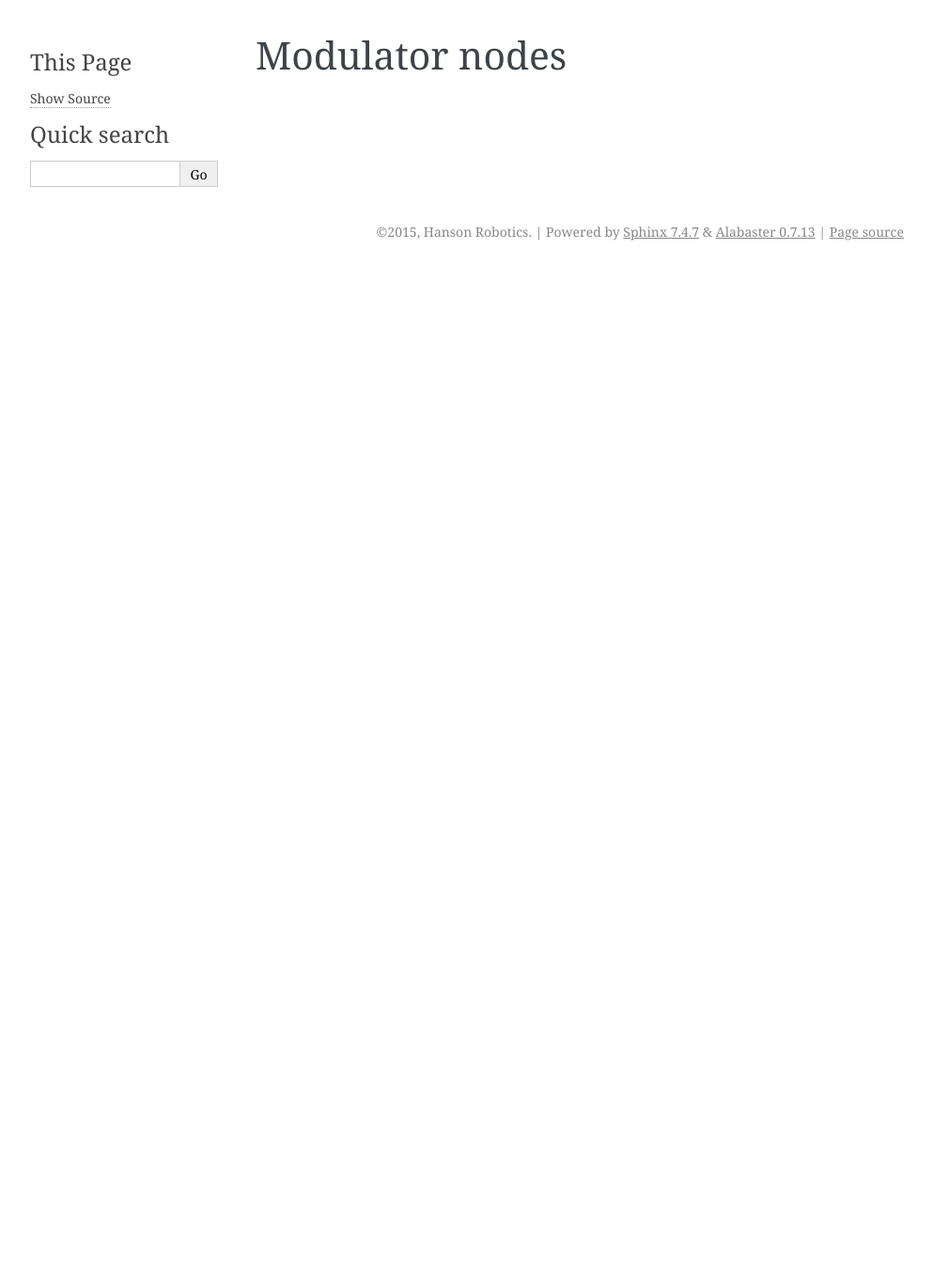
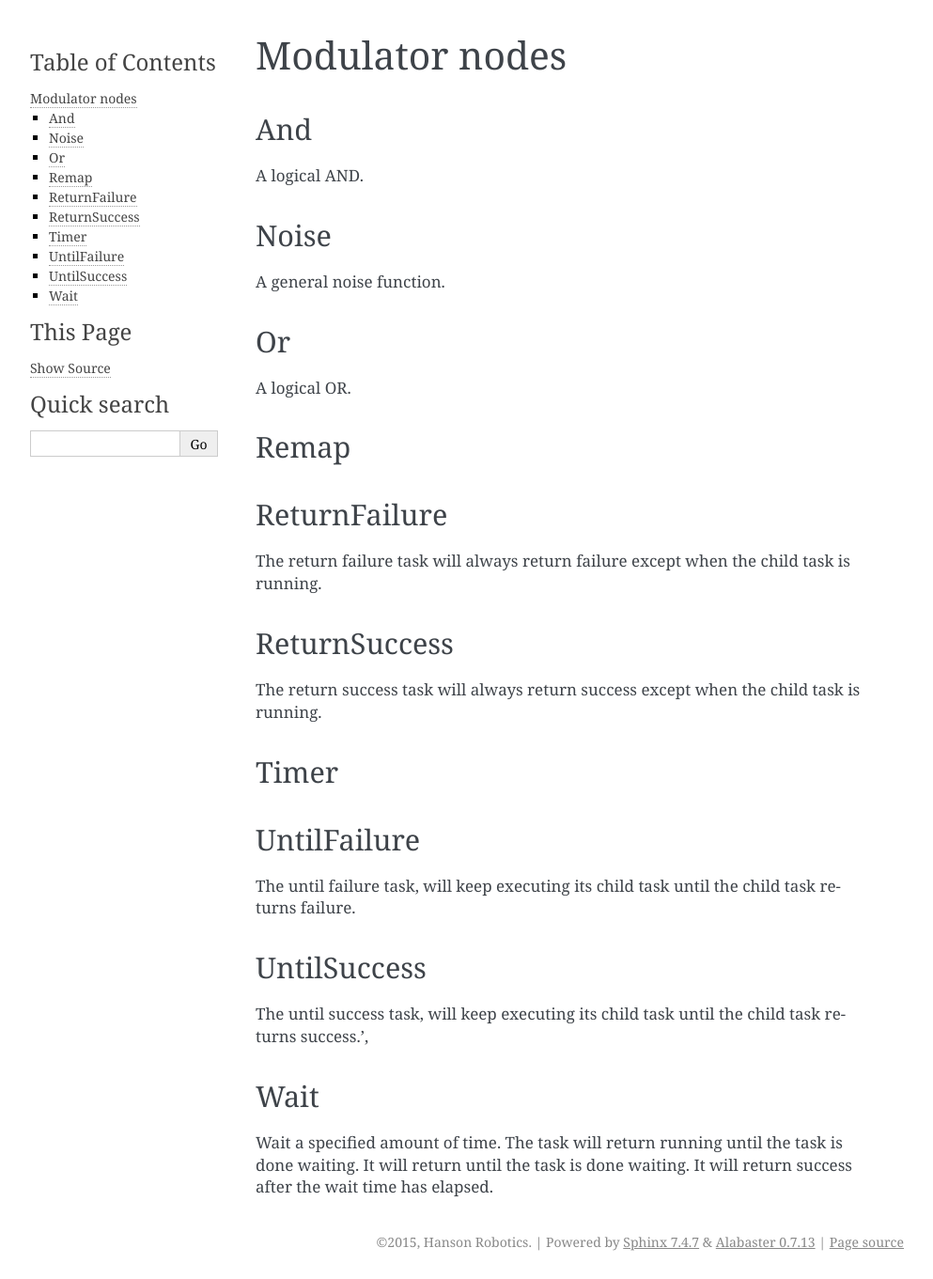
Before and after one commit to renatopp/ghost-editor, a Sphinx documentation site: the page built from docs/source/usability/nodes/modulators.rst, in a window 1280 px wide. Shown: the whole page at 94% size, without its empty margins (148-1141 px from the left). Built offline with Sphinx 7.4.7, drawn with Linux system fonts in a browser that asks for light colours; before the commit the page ends 900 px from its top, so only the background shows below that.

Commit message:
Modulator nodes documentation

```diff
--- a/docs/source/usability/nodes/modulators.rst
+++ b/docs/source/usability/nodes/modulators.rst
@@ -1,3 +1,69 @@
 ===============
 Modulator nodes
 ===============
+
+
+---
+And
+---
+
+A logical AND.
+
+
+-----
+Noise
+-----
+
+A general noise function.
+
+
+--
+Or
+--
+
+A logical OR.
+
+
+-----
+Remap
+-----
+
+
+-------------
+ReturnFailure
+-------------
+
+The return failure task will always return failure except when the child task is running.
+
+
+-------------
+ReturnSuccess
+-------------
+
+The return success task will always return success except when the child task is running.
+
+
+-----
+Timer
+-----
+
+
+------------
+UntilFailure
+------------
+
+The until failure task, will keep executing its child task until the child task returns failure.
+
+
+------------
+UntilSuccess
+------------
+
+The until success task, will keep executing its child task until the child task returns success.',
+
+
+----
+Wait
+----
+
+Wait a specified amount of time. The task will return running until the task is done waiting. It will return until the task is done waiting. It will return success after the wait time has elapsed.
```
